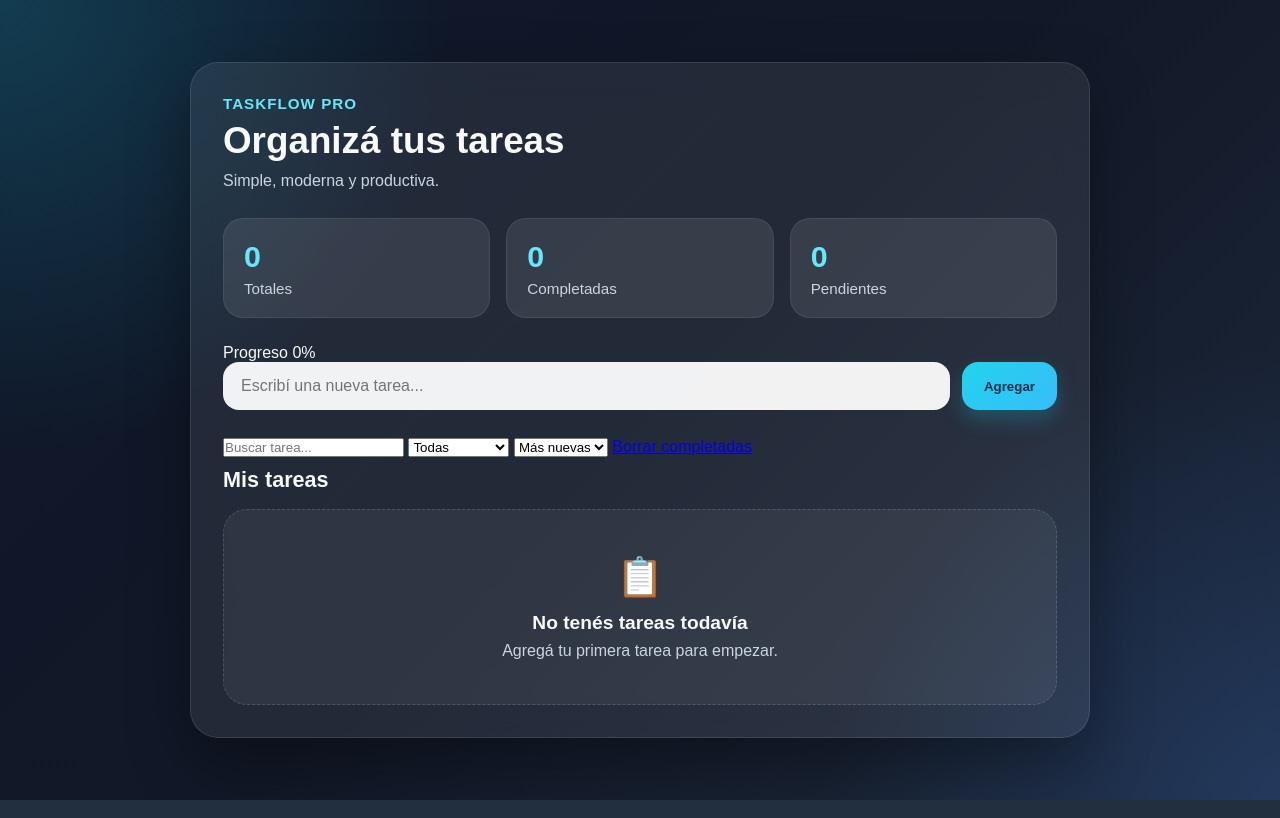
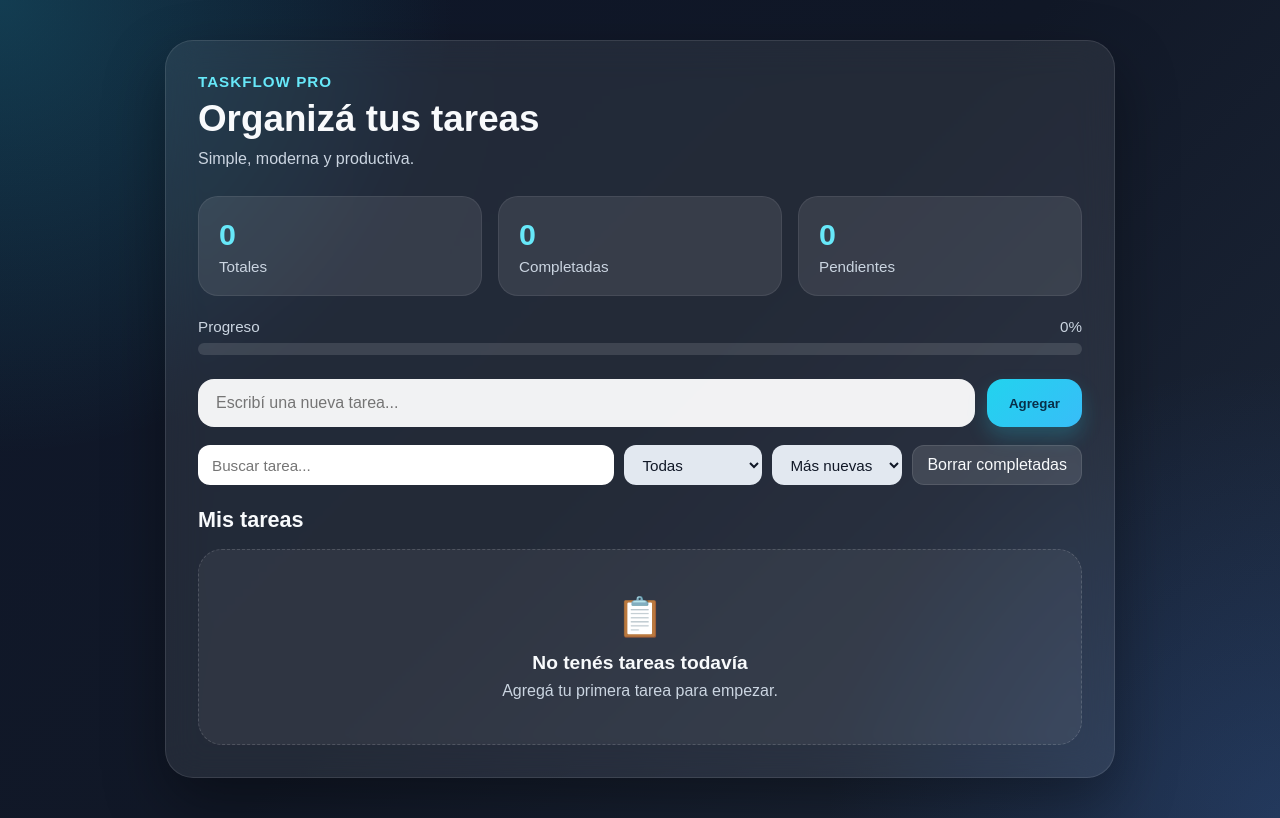
Before and after one commit to marquitos20115/Marcos, a Flask app: page / in a window 1280 px wide. Run offline with Flask 3, Linux system fonts and the light colour scheme; data that the repository does not hold is empty.

Commit message:
Update style.css

```diff
--- a/static/style.css
+++ b/static/style.css
@@ -24,7 +24,7 @@ body {
 
 .panel {
     width: 100%;
-    max-width: 900px;
+    max-width: 950px;
     background: rgba(255, 255, 255, 0.08);
     border: 1px solid rgba(255, 255, 255, 0.10);
     backdrop-filter: blur(18px);
@@ -60,7 +60,7 @@ body {
     display: grid;
     grid-template-columns: repeat(3, 1fr);
     gap: 16px;
-    margin-bottom: 26px;
+    margin-bottom: 22px;
 }
 
 .card-resumen {
@@ -84,10 +84,37 @@ body {
     font-size: 0.95rem;
 }
 
+.progreso-contenedor {
+    margin-bottom: 24px;
+}
+
+.progreso-info {
+    display: flex;
+    justify-content: space-between;
+    margin-bottom: 8px;
+    color: #cbd5e1;
+    font-size: 0.95rem;
+}
+
+.barra-progreso {
+    width: 100%;
+    height: 12px;
+    background: rgba(255, 255, 255, 0.12);
+    border-radius: 999px;
+    overflow: hidden;
+}
+
+.barra-progreso-interna {
+    height: 100%;
+    border-radius: 999px;
+    background: linear-gradient(135deg, #22d3ee, #38bdf8);
+    transition: width 0.3s ease;
+}
+
 .formulario {
     display: flex;
     gap: 12px;
-    margin-bottom: 28px;
+    margin-bottom: 18px;
 }
 
 .formulario input {
@@ -116,6 +143,46 @@ body {
 .formulario button:hover {
     transform: translateY(-2px);
     opacity: 0.96;
+}
+
+.herramientas {
+    display: flex;
+    gap: 10px;
+    margin-bottom: 22px;
+    flex-wrap: wrap;
+}
+
+.herramientas input,
+.herramientas select {
+    padding: 10px 14px;
+    border-radius: 12px;
+    border: none;
+    font-size: 0.95rem;
+}
+
+.herramientas input {
+    flex: 1;
+    min-width: 220px;
+}
+
+.herramientas select {
+    background: #e2e8f0;
+    color: #111827;
+}
+
+.btn-secundario {
+    text-decoration: none;
+    padding: 10px 14px;
+    border-radius: 12px;
+    background: rgba(255, 255, 255, 0.12);
+    color: #f8fafc;
+    border: 1px solid rgba(255, 255, 255, 0.10);
+    transition: background 0.2s ease, transform 0.2s ease;
+}
+
+.btn-secundario:hover {
+    background: rgba(255, 255, 255, 0.18);
+    transform: translateY(-1px);
 }
 
 .bloque-tareas {
@@ -147,6 +214,7 @@ body {
     background: rgba(255, 255, 255, 0.09);
     border: 1px solid rgba(255, 255, 255, 0.08);
     transition: transform 0.2s ease, background 0.2s ease;
+    animation: aparecer 0.25s ease;
 }
 
 .tarea:hover {
@@ -243,6 +311,17 @@ body {
     color: #cbd5e1;
 }
 
+@keyframes aparecer {
+    from {
+        opacity: 0;
+        transform: translateY(8px);
+    }
+    to {
+        opacity: 1;
+        transform: translateY(0);
+    }
+}
+
 @media (max-width: 768px) {
     .panel {
         padding: 24px;
@@ -269,7 +348,8 @@ body {
         align-items: stretch;
     }
 
-    .btn-eliminar {
+    .btn-eliminar,
+    .btn-secundario {
         text-align: center;
     }
 }
```
